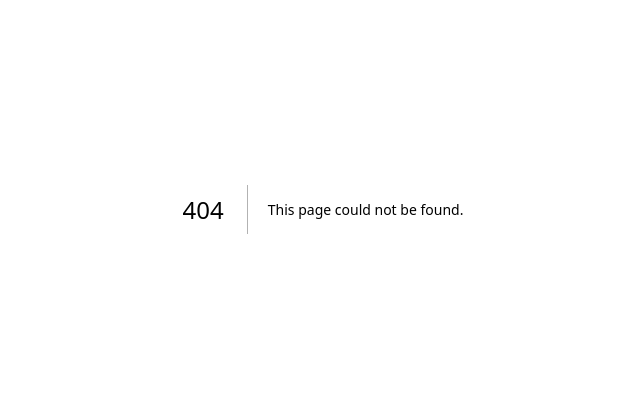
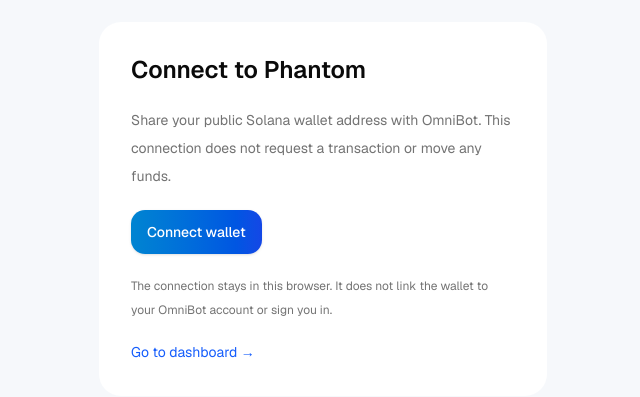
Before and after one commit to Anibire-saheed/tradingbot, a Next.js app: page /connect-wallet in a window 1280 px wide. Before the commit this address had no page. Shown: the part 191-588 px from the top of the page, without its empty margins (317-957 px from the left). Built offline with nearby package versions, Linux system fonts and the light colour scheme; a web font is replaced by a local one.

Commit message:
Add Phantom connection and deposit dialog; reset install prompt on reload

```diff
--- /dev/null
+++ b/app/connect-wallet/page.tsx
@@ -0,0 +1,28 @@
+import { PhantomConnect } from "@/components/wallet/phantom-connect";
+import Link from "next/link";
+
+export const metadata = { title: "Connect Phantom | OmniBot" };
+export default function ConnectWalletPage() {
+  return (
+    <main className="grid min-h-svh place-items-center bg-[#f6f8fb] p-6">
+      <section className="w-full max-w-md rounded-3xl bg-white p-8">
+        <h1 className="text-2xl font-semibold">Connect to Phantom</h1>
+        <p className="my-5 text-sm leading-7 text-neutral-500">
+          Share your public Solana wallet address with OmniBot. This connection
+          does not request a transaction or move any funds.
+        </p>
+        <PhantomConnect />
+        <p className="mt-5 text-xs leading-6 text-neutral-500">
+          The connection stays in this browser. It does not link the wallet to
+          your OmniBot account or sign you in.
+        </p>
+        <Link
+          href="/dashboard"
+          className="mt-5 inline-block text-sm text-blue-600"
+        >
+          Go to dashboard →
+        </Link>
+      </section>
+    </main>
+  );
+}
--- a/components/dashboard/dashboard-views.tsx
+++ b/components/dashboard/dashboard-views.tsx
@@ -1,11 +1,12 @@
 "use client";
+
+import { DepositButton } from "@/components/dashboard/deposit-button";
 
 import { WithdrawButton } from "@/components/dashboard/withdraw-button";
 
 import { useState } from "react";
 import {
   Activity,
-  ArrowDownToLine,
   CalendarDays,
   Coins,
   Eye,
@@ -13,7 +14,6 @@
   SlidersHorizontal,
   Wallet,
 } from "lucide-react";
-import { toast } from "@/components/ui/sonner";
 
 const card = "rounded-[22px] border border-neutral-100 bg-white p-6 shadow-sm";
 const action =
@@ -47,13 +47,7 @@
       </div>
       <p className="mt-2 text-sm text-neutral-400">Total portfolio value</p>
       <div className="mt-6 flex gap-3">
-        <button
-          className={action}
-          onClick={() => toast.info("Deposits are not connected yet.")}
-        >
-          <ArrowDownToLine className="size-4" />
-          Deposit
-        </button>
+        <DepositButton className={action} />
         <WithdrawButton className="inline-flex min-h-11 items-center gap-2 rounded-full bg-white px-5 text-sm font-medium" />
       </div>
       <div
--- /dev/null
+++ b/components/dashboard/deposit-button.tsx
@@ -0,0 +1,61 @@
+"use client";
+
+import { Dialog } from "@base-ui/react/dialog";
+import { ArrowDownToLine, Wallet, X } from "lucide-react";
+
+export function DepositButton({ className }: { className?: string }) {
+  return (
+    <Dialog.Root>
+      <Dialog.Trigger className={className}>
+        <ArrowDownToLine className="size-5" />
+        Deposit
+      </Dialog.Trigger>
+      <Dialog.Portal>
+        <Dialog.Backdrop className="fixed inset-0 z-50 bg-slate-950/40 backdrop-blur-sm" />
+        <Dialog.Popup
+          data-dashboard
+          className="fixed left-1/2 top-1/2 z-50 max-h-[90dvh] w-[calc(100%-32px)] max-w-md -translate-x-1/2 -translate-y-1/2 overflow-y-auto rounded-3xl bg-white p-6 text-neutral-900 shadow-2xl outline-none"
+        >
+          <div className="flex items-center justify-between">
+            <Dialog.Title className="text-xl font-semibold">
+              Deposit funds
+            </Dialog.Title>
+            <Dialog.Close
+              aria-label="Close deposit"
+              className="grid size-10 place-items-center rounded-full hover:bg-neutral-100"
+            >
+              <X className="size-5" />
+            </Dialog.Close>
+          </div>
+          <Dialog.Description className="mt-3 text-sm leading-6 text-neutral-500">
+            Add funds to your OmniBot account once deposit services are
+            connected.
+          </Dialog.Description>
+          <div className="my-6 rounded-2xl bg-blue-50 p-5">
+            <Wallet className="mb-3 size-8 text-blue-500" />
+            <h2 className="font-semibold text-blue-900">
+              Deposit setup pending
+            </h2>
+            <p className="mt-2 text-sm leading-6 text-blue-800">
+              A receiving address and supported network are not available yet.
+              Connecting Phantom alone does not deposit money into OmniBot.
+            </p>
+          </div>
+          <dl className="space-y-3 text-sm">
+            <div className="flex justify-between gap-4">
+              <dt className="text-neutral-500">Receiving address</dt>
+              <dd>Not assigned</dd>
+            </div>
+            <div className="flex justify-between gap-4">
+              <dt className="text-neutral-500">Network and fees</dt>
+              <dd>Not configured</dd>
+            </div>
+          </dl>
+          <Dialog.Close className="mt-6 min-h-11 w-full rounded-xl bg-blue-600 text-sm font-semibold text-white hover:bg-blue-700">
+            Done
+          </Dialog.Close>
+        </Dialog.Popup>
+      </Dialog.Portal>
+    </Dialog.Root>
+  );
+}
--- a/components/dashboard/trading-dashboard.tsx
+++ b/components/dashboard/trading-dashboard.tsx
@@ -1,5 +1,8 @@
 "use client";
 
+import { DepositButton } from "@/components/dashboard/deposit-button";
+
+import { PhantomConnect } from "@/components/wallet/phantom-connect";
 import { TransferMenu } from "@/components/dashboard/transfer-menu";
 import { SupportView } from "@/components/dashboard/support-view";
 import { NewMarkets } from "@/components/dashboard/new-markets";
@@ -18,7 +21,6 @@
 import Link from "next/link";
 import {
   Activity,
-  ArrowDownToLine,
   Bell,
   Bot,
   CalendarDays,
@@ -321,14 +323,7 @@
                     Your next opportunity starts with OmniBot.
                   </p>
                 </div>
-                <button
-                  onClick={() =>
-                    toast.info("Wallet connection is not available yet.")
-                  }
-                  className="min-h-11 w-full rounded-xl bg-linear-to-r from-sky-600 to-blue-700 px-4 py-3 text-sm font-medium text-white shadow-sm sm:w-auto"
-                >
-                  Connect wallet
-                </button>
+                <PhantomConnect />
               </div>
 
               <section id="portfolio" className="py-9">
@@ -339,10 +334,7 @@
                   <span className="text-neutral-400">$</span>0.00
                 </p>
                 <div className="mt-6 flex gap-3">
-                  <button onClick={unavailable} className={button}>
-                    <ArrowDownToLine className="size-5 text-blue-600" />
-                    Deposit
-                  </button>
+                  <DepositButton className={button} />
                   <WithdrawButton className={button} />
                 </div>
               </section>
--- a/components/dashboard/transfer-menu.tsx
+++ b/components/dashboard/transfer-menu.tsx
@@ -1,9 +1,10 @@
 "use client";
 
+import { DepositButton } from "@/components/dashboard/deposit-button";
+
 import { Popover } from "@base-ui/react/popover";
-import { ArrowDownToLine, ArrowUpDown, ChevronDown } from "lucide-react";
+import { ArrowUpDown, ChevronDown } from "lucide-react";
 import { WithdrawButton } from "@/components/dashboard/withdraw-button";
-import { toast } from "@/components/ui/sonner";
 
 const itemClass =
   "flex min-h-12 w-full items-center gap-3 rounded-xl px-3 text-left text-sm font-medium hover:bg-blue-50 focus-visible:outline-2 focus-visible:outline-blue-500";
@@ -20,14 +21,7 @@
         <Popover.Positioner align="end" sideOffset={8} className="z-40">
           <Popover.Popup className="w-52 rounded-2xl border border-neutral-200 bg-white p-2 text-neutral-900 shadow-xl outline-none">
             <Popover.Title className="sr-only">Transfer funds</Popover.Title>
-            <button
-              type="button"
-              className={itemClass}
-              onClick={() => toast.info("Deposits are not connected yet.")}
-            >
-              <ArrowDownToLine className="size-5 text-blue-600" />
-              Deposit
-            </button>
+            <DepositButton className={itemClass} />
             <WithdrawButton className={itemClass} />
           </Popover.Popup>
         </Popover.Positioner>
--- a/components/pwa/install-prompt.tsx
+++ b/components/pwa/install-prompt.tsx
@@ -1,6 +1,6 @@
 "use client";
 
-import { useEffect, useState } from "react";
+import { useEffect, useRef, useState } from "react";
 import { Download, X } from "lucide-react";
 import { toast } from "@/components/ui/sonner";
 
@@ -9,9 +9,8 @@
   userChoice: Promise<{ outcome: "accepted" | "dismissed" }>;
 };
 
-const dismissalKey = "omnibot-install-card-dismissed";
-
 export function InstallPrompt() {
+  const dismissed = useRef(false);
   const [event, setEvent] = useState<InstallEvent | null>(null);
   const [showHelp, setShowHelp] = useState(false);
   const [ios, setIos] = useState(false);
@@ -23,9 +22,7 @@
       (navigator as Navigator & { standalone?: boolean }).standalone === true;
     const timer = setTimeout(() => {
       if (standalone() || !window.isSecureContext) return;
-      try {
-        if (localStorage.getItem(dismissalKey)) return;
-      } catch {}
+      if (dismissed.current) return;
       const isIos =
         /iPad|iPhone|iPod/.test(navigator.userAgent) ||
         (navigator.platform === "MacIntel" && navigator.maxTouchPoints > 1);
@@ -37,12 +34,11 @@
     function available(event: Event) {
       event.preventDefault();
       if (window.matchMedia("(display-mode: standalone)").matches) return;
-      try {
-        if (localStorage.getItem(dismissalKey)) return;
-      } catch {}
+      if (dismissed.current) return;
       setEvent(event as InstallEvent);
     }
     function installed() {
+      dismissed.current = true;
       clearTimeout(timer);
       setShowHelp(false);
       setEvent(null);
@@ -57,9 +53,7 @@
   }, []);
 
   function dismiss() {
-    try {
-      localStorage.setItem(dismissalKey, "true");
-    } catch {}
+    dismissed.current = true;
     setShowHelp(false);
     setEvent(null);
   }
--- /dev/null
+++ b/components/wallet/phantom-connect.tsx
@@ -0,0 +1,142 @@
+"use client";
+
+import { useEffect, useRef, useState } from "react";
+import { toast } from "@/components/ui/sonner";
+
+type PublicKey = { toString(): string };
+type Provider = {
+  isPhantom?: boolean;
+  publicKey?: PublicKey | null;
+  isConnected?: boolean;
+  connect(): Promise<{ publicKey: PublicKey }>;
+  disconnect(): Promise<void>;
+  on(event: string, callback: (key?: PublicKey | null) => void): void;
+  removeListener(
+    event: string,
+    callback: (key?: PublicKey | null) => void,
+  ): void;
+};
+function provider() {
+  const value = (window as Window & { phantom?: { solana?: Provider } }).phantom
+    ?.solana;
+  return value?.isPhantom ? value : undefined;
+}
+
+export function PhantomConnect() {
+  const [address, setAddress] = useState("");
+  const [busy, setBusy] = useState(false);
+  const bound = useRef<Provider | null>(null);
+  const cleanup = useRef<(() => void) | null>(null);
+  function bind(wallet: Provider) {
+    if (bound.current === wallet) return;
+    cleanup.current?.();
+    const changed = (key?: PublicKey | null) =>
+      setAddress(key?.toString() ?? "");
+    const disconnected = () => setAddress("");
+    wallet.on("accountChanged", changed);
+    wallet.on("disconnect", disconnected);
+    bound.current = wallet;
+    cleanup.current = () => {
+      wallet.removeListener("accountChanged", changed);
+      wallet.removeListener("disconnect", disconnected);
+    };
+  }
+  useEffect(() => () => cleanup.current?.(), []);
+
+  async function connect() {
+    if (busy) return;
+    const wallet = provider();
+    if (!wallet) {
+      const mobile =
+        /Android|iPhone|iPad|iPod/.test(navigator.userAgent) ||
+        (navigator.platform === "MacIntel" && navigator.maxTouchPoints > 1);
+      if (mobile) {
+        if (window.location.pathname === "/connect-wallet") {
+          toast.info(
+            "Open this page inside Phantom’s browser, then tap Connect wallet.",
+          );
+          return;
+        }
+        const target = `${window.location.origin}/connect-wallet`;
+        window.location.assign(
+          `https://phantom.app/ul/browse/${encodeURIComponent(target)}?ref=${encodeURIComponent(window.location.origin)}`,
+        );
+      } else {
+        toast.info(
+          "Install the Phantom browser extension, then reload this page.",
+          {
+            action: {
+              label: "Get Phantom",
+              onClick: () =>
+                window.open(
+                  "https://phantom.com/download",
+                  "_blank",
+                  "noopener,noreferrer",
+                ),
+            },
+          },
+        );
+      }
+      return;
+    }
+    setBusy(true);
+    try {
+      bind(wallet);
+      const result = await wallet.connect();
+      setAddress(result.publicKey.toString());
+      toast.success("Phantom wallet connected");
+    } catch (error) {
+      const code =
+        typeof error === "object" && error !== null && "code" in error
+          ? error.code
+          : undefined;
+      toast.error(
+        code === 4001
+          ? "Wallet connection cancelled."
+          : "Could not connect to Phantom. Please try again.",
+      );
+    } finally {
+      setBusy(false);
+    }
+  }
+  async function disconnect() {
+    setBusy(true);
+    try {
+      await bound.current?.disconnect();
+      setAddress("");
+      toast.success("Wallet disconnected");
+    } catch {
+      toast.error("Could not disconnect. Try again in Phantom.");
+    } finally {
+      setBusy(false);
+    }
+  }
+  return (
+    <div className="w-full sm:w-auto">
+      {address ? (
+        <div className="rounded-xl bg-white/80 p-3 text-sm">
+          <p className="font-medium text-blue-900" title={address}>
+            Phantom · {address.slice(0, 4)}…{address.slice(-4)}
+          </p>
+          <button
+            type="button"
+            onClick={disconnect}
+            disabled={busy}
+            className="mt-1 min-h-9 text-xs text-neutral-600 underline"
+          >
+            {busy ? "Disconnecting…" : "Disconnect"}
+          </button>
+        </div>
+      ) : (
+        <button
+          type="button"
+          onClick={connect}
+          disabled={busy}
+          className="min-h-11 w-full rounded-xl bg-linear-to-r from-sky-600 to-blue-700 px-4 py-3 text-sm font-medium text-white shadow-sm disabled:opacity-60 sm:w-auto"
+        >
+          {busy ? "Connecting…" : "Connect wallet"}
+        </button>
+      )}
+    </div>
+  );
+}
```
